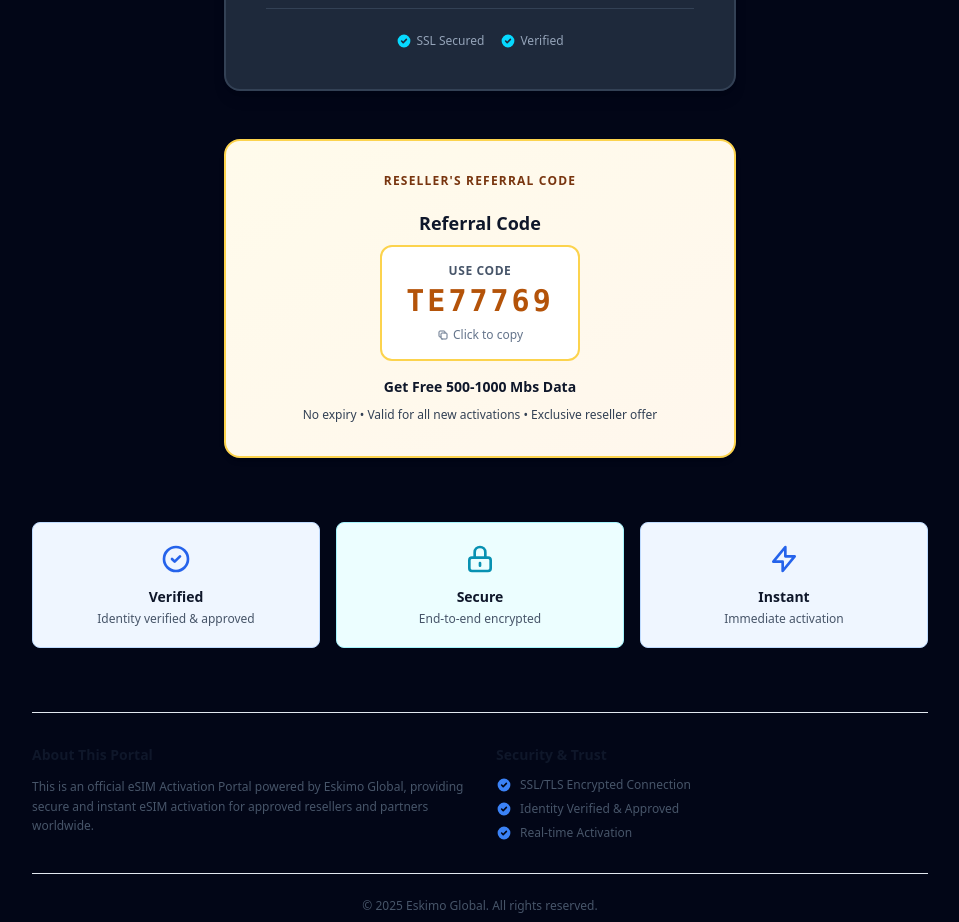
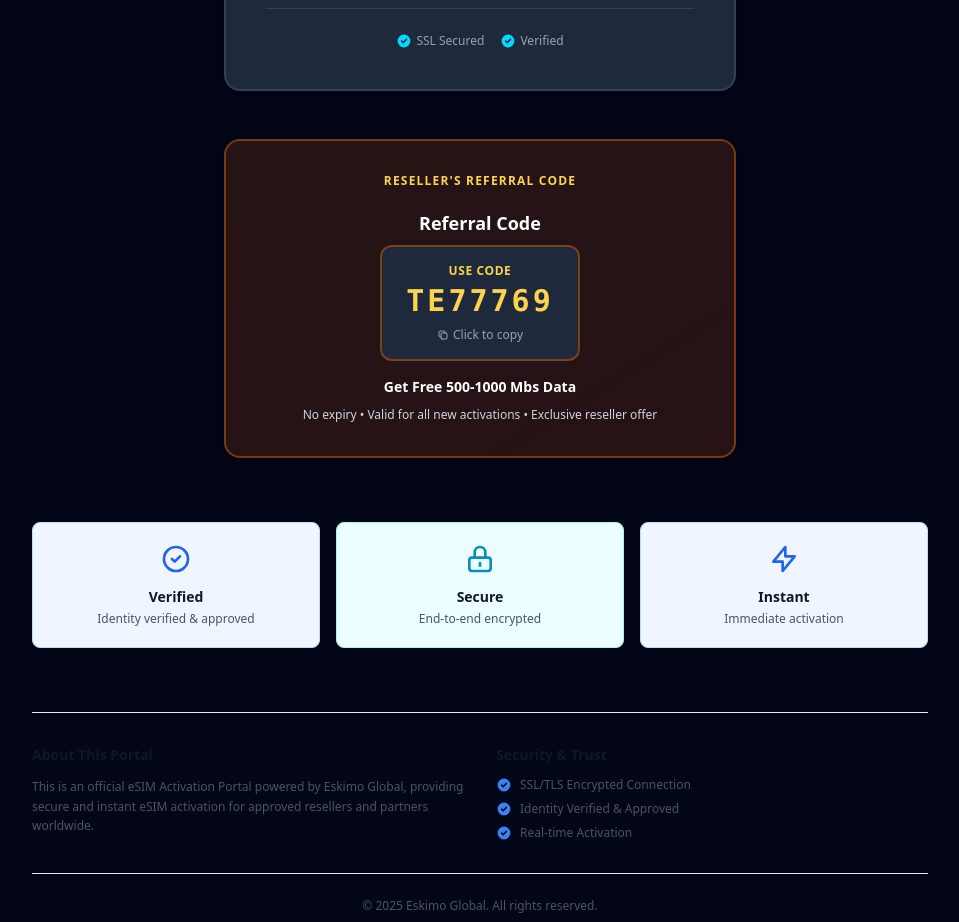
Before and after one commit to TheGatewayMaker/approval-eskimo1, a React (Vite) app: page / in a window 1280 px wide. Shown: the part 880-1802 px from the top of the page, without its empty margins (160-1119 px from the left). Built offline with nearby package versions, Linux system fonts and the light colour scheme.

Commit message:
Update referral code for dark mode
cgen-88513565cf4148e6be19c5d99143e08c

```diff
--- a/client/components/esim-portal/ReferralCode.tsx
+++ b/client/components/esim-portal/ReferralCode.tsx
@@ -9,27 +9,27 @@ export function ReferralCode({ code }: ReferralCodeProps) {
 
   return (
     <div className="mb-10 flex justify-center">
-      <div className="w-full max-w-lg bg-gradient-to-br from-amber-50 to-orange-50 border-2 border-amber-300 rounded-2xl p-8 shadow-md hover:shadow-lg transition-shadow">
+      <div className="w-full max-w-lg bg-gradient-to-br from-amber-900/30 to-orange-900/30 border-2 border-amber-700/60 rounded-2xl p-8 shadow-lg hover:shadow-xl transition-shadow">
         <div className="text-center">
-          <div className="text-xs font-bold text-amber-900 uppercase tracking-widest mb-5">
+          <div className="text-xs font-bold text-amber-300 uppercase tracking-widest mb-5">
             Reseller's Referral Code
           </div>
 
-          <h3 className="text-lg font-bold text-slate-900 mb-2">
+          <h3 className="text-lg font-bold text-white mb-2">
             Referral Code
           </h3>
 
           <div
             onClick={handleCopyCode}
-            className="inline-block cursor-pointer bg-white border-2 border-amber-300 rounded-xl px-6 py-4 mb-4 hover:bg-amber-50 transition-colors group"
+            className="inline-block cursor-pointer bg-slate-800 border-2 border-amber-700/60 rounded-xl px-6 py-4 mb-4 hover:bg-slate-700 transition-colors group"
           >
-            <div className="text-xs font-semibold text-slate-600 uppercase tracking-wider mb-1">
+            <div className="text-xs font-semibold text-amber-300 uppercase tracking-wider mb-1">
               Use Code
             </div>
-            <div className="text-3xl font-black text-amber-700 font-mono tracking-widest">
+            <div className="text-3xl font-black text-amber-300 font-mono tracking-widest">
               {code}
             </div>
-            <div className="text-xs text-slate-500 mt-2 flex items-center justify-center gap-1 group-hover:text-slate-700">
+            <div className="text-xs text-slate-400 mt-2 flex items-center justify-center gap-1 group-hover:text-slate-300">
               <svg
                 className="w-3 h-3"
                 fill="none"
@@ -47,10 +47,10 @@ export function ReferralCode({ code }: ReferralCodeProps) {
             </div>
           </div>
 
-          <p className="text-sm font-semibold text-slate-900 mb-2">
+          <p className="text-sm font-semibold text-white mb-2">
             Get Free 500-1000 Mbs Data
           </p>
-          <p className="text-xs text-slate-700 leading-relaxed">
+          <p className="text-xs text-slate-300 leading-relaxed">
             No expiry • Valid for all new activations • Exclusive reseller offer
           </p>
         </div>
```
